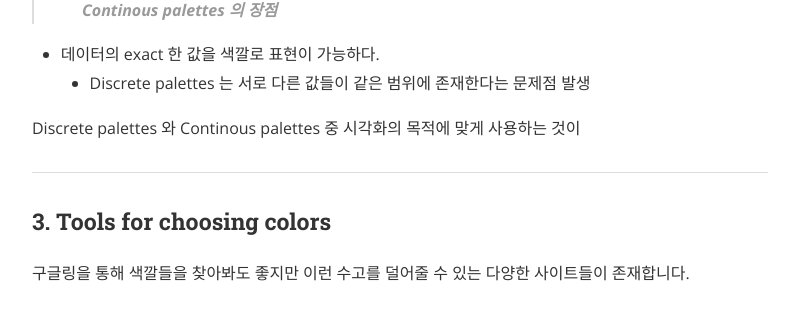
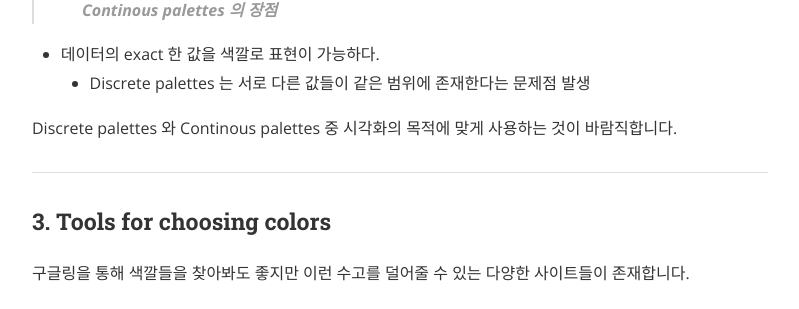
Before and after one commit to hoon-923/hoon-923.github.io, a Jekyll site: the page built from _posts/2021-02-04-Visulization에서-color의-중요성.md, in a window 1280 px wide and 900 px high, scrolled down 4545 px. Shown: the part 143-452 px from the top of the window, without its empty margins (240-1039 px from the left). Built offline with Jekyll 4.4.1, drawn with Linux system fonts in a browser that asks for light colours; nearby versions of some CDN libraries; comment, search, counter and statistics services are not loaded.

Commit message:
minor change

```diff
--- a/_posts/2021-02-04-Visulization에서-color의-중요성.md
+++ b/_posts/2021-02-04-Visulization에서-color의-중요성.md
@@ -94,7 +94,7 @@ Sequential palettes 는 다음과 같이 하나의 변수내에서 대소 비교
 
 
 
-Discrete palettes 와 Continous palettes 중 시각화의 목적에 맞게 사용하는 것이
+Discrete palettes 와 Continous palettes 중 시각화의 목적에 맞게 사용하는 것이 바람직합니다.
 
 ----
 
```
